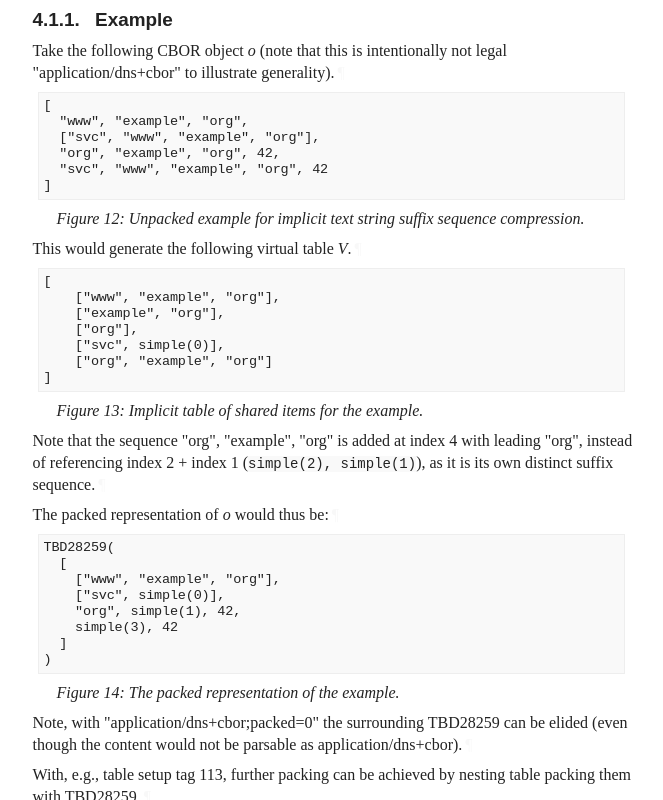
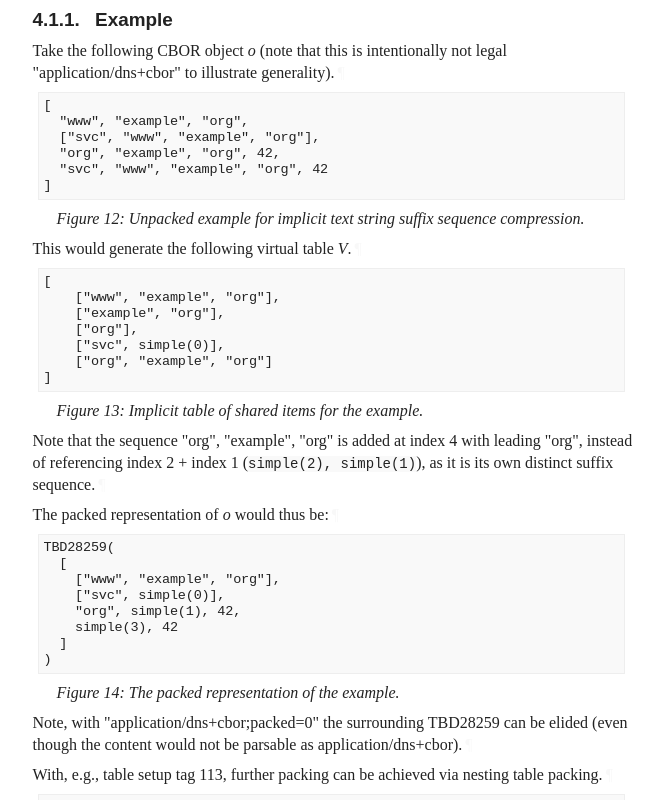
Before and after one commit to anr-bmbf-pivot/draft-lenders-dns-cbor, a plain HTML site: page name-comp-packed/draft-lenders-dns-cbor.html in a window 1280 px wide. Shown: the part 11200-12000 px from the top of the page, without its empty margins (92-755 px from the left). Drawn offline with Linux system fonts and the light colour scheme; a web font is replaced by a local one.

Commit message:
Script updating gh-pages from 034b61a. [ci skip]

```diff
--- a/name-comp-packed/draft-lenders-dns-cbor.html
+++ b/name-comp-packed/draft-lenders-dns-cbor.html
@@ -2043,7 +2043,7 @@ TBD28259(
             </figcaption></figure>
 </div>
 <p id="section-4.1.1-8">Note, with "application/dns+cbor;packed=0" the surrounding TBD28259 can be elided (even though the content would not be parsable as application/dns+cbor).<a href="#section-4.1.1-8" class="pilcrow">¶</a></p>
-<p id="section-4.1.1-9">With, e.g., table setup tag 113, further packing can be achieved by nesting table packing them with TBD28259.<a href="#section-4.1.1-9" class="pilcrow">¶</a></p>
+<p id="section-4.1.1-9">With, e.g., table setup tag 113, further packing can be achieved via nesting table packing.<a href="#section-4.1.1-9" class="pilcrow">¶</a></p>
 <span id="name-the-packed-representation-of"></span><div id="fig_name-compression-example-packed-113">
 <figure id="figure-15">
             <div class="lang-edn sourcecode" id="section-4.1.1-10.1">
```
Also changed, not shown: name-comp-packed/draft-lenders-dns-cbor.txt.
